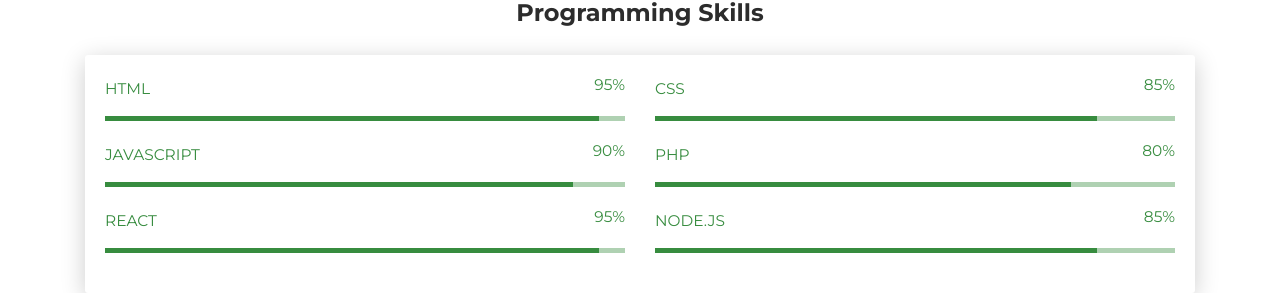
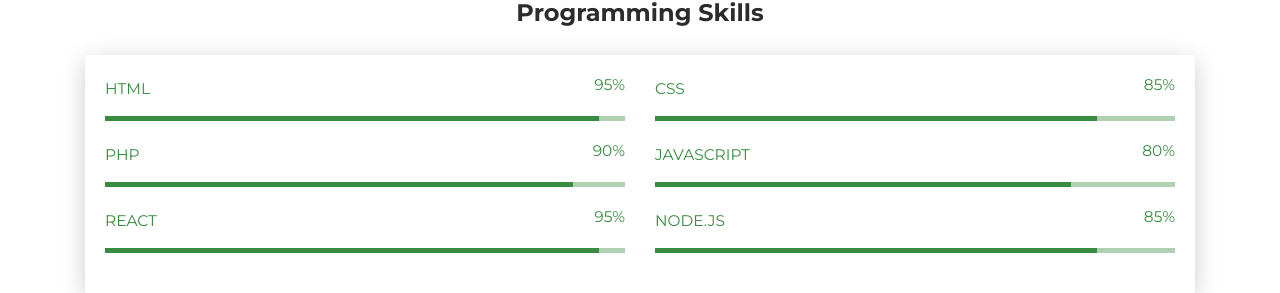
Before and after one commit to meghaus/meghaus.github.io, a plain HTML site: page index.html in a window 1280 px wide. Shown: the part 1052-1345 px from the top of the page. Drawn offline with Linux system fonts and the light colour scheme.

Commit message:
Eigth Commit

```diff
--- a/index.html
+++ b/index.html
@@ -133,14 +133,14 @@
         </div>
         <div class="row">
           <div class="col-md-6">
-            <div class="progress-container progress-primary"><span class="progress-badge">JavaScript</span>
+            <div class="progress-container progress-primary"><span class="progress-badge">PHP</span>
               <div class="progress">
                 <div class="progress-bar progress-bar-primary" data-aos="progress-full" data-aos-offset="10" data-aos-duration="2000" role="progressbar" aria-valuenow="60" aria-valuemin="0" aria-valuemax="100" style="width: 90%;"></div><span class="progress-value">90%</span>
               </div>
             </div>
           </div>
           <div class="col-md-6">
-            <div class="progress-container progress-primary"><span class="progress-badge">PHP</span>
+            <div class="progress-container progress-primary"><span class="progress-badge">Javascript</span>
               <div class="progress">
                 <div class="progress-bar progress-bar-primary" data-aos="progress-full" data-aos-offset="10" data-aos-duration="2000" role="progressbar" aria-valuenow="60" aria-valuemin="0" aria-valuemax="100" style="width: 80%;"></div><span class="progress-value">80%</span>
               </div>
```
